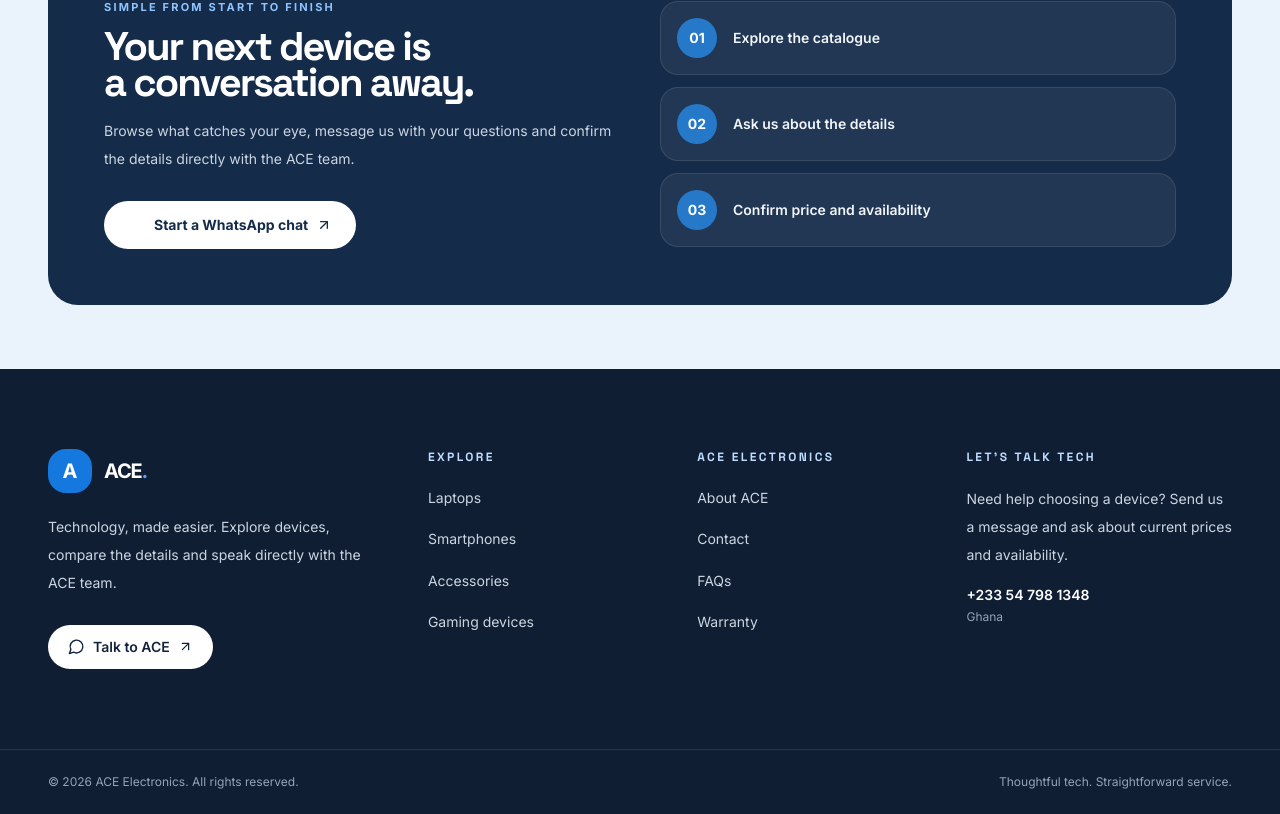
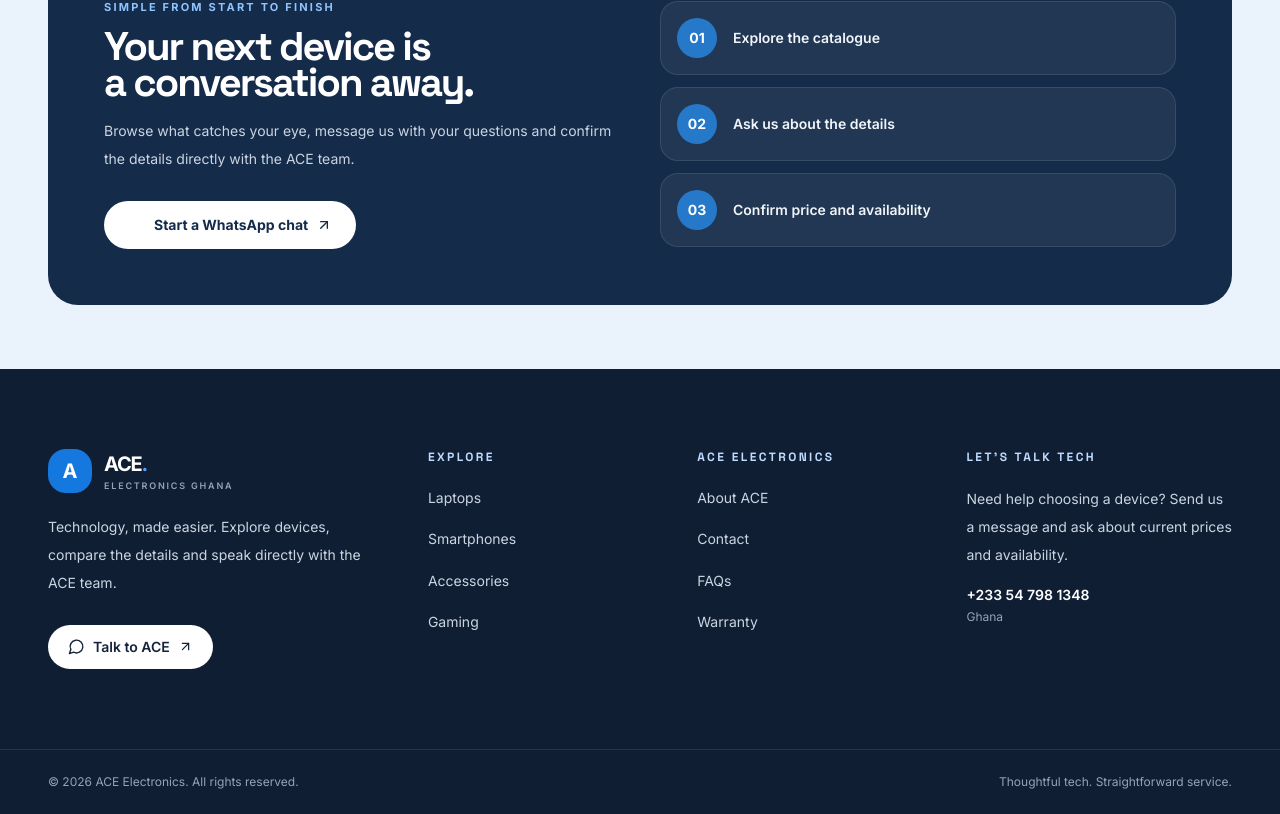
Before and after one commit to Bosman-best/my-nextjs-ace-electronics-web-build, a Next.js app: page / in a window 1280 px wide. Shown: the part 2665-3479 px from the top of the page. Built offline with nearby package versions, Linux system fonts and the light colour scheme.

Commit message:
Unify footer logo lockup and category wording

```diff
--- a/components/redesign/StorefrontFooter.tsx
+++ b/components/redesign/StorefrontFooter.tsx
@@ -1,13 +1,13 @@
 import Link from 'next/link'
 import { ArrowUpRight, MessageCircle } from 'lucide-react'
 
-const shop = [['Laptops','/laptops'],['Smartphones','/smartphones'],['Accessories','/accessories'],['Gaming devices','/gaming']] as const
+const shop = [['Laptops','/laptops'],['Smartphones','/smartphones'],['Accessories','/accessories'],['Gaming','/gaming']] as const
 const company = [['About ACE','/about'],['Contact','/contact'],['FAQs','/faqs'],['Warranty','/warranty']] as const
 
 export default function StorefrontFooter() {
   return <footer className="bg-[#101E34] text-white">
     <div className="mx-auto grid max-w-[1440px] gap-12 px-5 py-16 sm:px-8 md:grid-cols-2 lg:grid-cols-[1.5fr_1fr_1fr_1.2fr] lg:px-12 lg:py-20">
-      <div><Link href="/" className="inline-flex items-center gap-3"><span className="grid h-11 w-11 place-items-center rounded-xl bg-[#1478DF] text-xl font-bold">A</span><span className="text-xl font-bold tracking-[-.06em]">ACE<span className="text-[#58A5FF]">.</span></span></Link><p className="mt-5 max-w-xs text-sm leading-7 text-slate-300">Technology, made easier. Explore devices, compare the details and speak directly with the ACE team.</p><a href="https://wa.me/233547981348" target="_blank" rel="noreferrer" className="mt-7 inline-flex items-center gap-2 rounded-full bg-white px-5 py-3 text-sm font-semibold text-[#14233B] transition hover:bg-blue-50"><MessageCircle size={17}/> Talk to ACE <ArrowUpRight size={15}/></a></div>
+      <div><Link href="/" className="inline-flex items-center gap-3"><span className="grid h-11 w-11 place-items-center rounded-xl bg-[#1478DF] text-xl font-bold">A</span><span className="leading-tight"><span className="block text-xl font-bold tracking-[-.06em]">ACE<span className="text-[#58A5FF]">.</span></span><span className="mt-0.5 block text-[9px] font-semibold uppercase tracking-[.2em] text-slate-400">Electronics Ghana</span></span></Link><p className="mt-5 max-w-xs text-sm leading-7 text-slate-300">Technology, made easier. Explore devices, compare the details and speak directly with the ACE team.</p><a href="https://wa.me/233547981348" target="_blank" rel="noreferrer" className="mt-7 inline-flex items-center gap-2 rounded-full bg-white px-5 py-3 text-sm font-semibold text-[#14233B] transition hover:bg-blue-50"><MessageCircle size={17}/> Talk to ACE <ArrowUpRight size={15}/></a></div>
       <div><h3 className="text-xs font-bold uppercase tracking-[.2em] text-blue-200">Explore</h3><ul className="mt-5 space-y-4">{shop.map(([label,href])=><li key={href}><Link href={href} className="text-sm text-slate-300 transition hover:text-white">{label}</Link></li>)}</ul></div>
       <div><h3 className="text-xs font-bold uppercase tracking-[.2em] text-blue-200">ACE Electronics</h3><ul className="mt-5 space-y-4">{company.map(([label,href])=><li key={href}><Link href={href} className="text-sm text-slate-300 transition hover:text-white">{label}</Link></li>)}</ul></div>
       <div><h3 className="text-xs font-bold uppercase tracking-[.2em] text-blue-200">Let’s talk tech</h3><p className="mt-5 text-sm leading-7 text-slate-300">Need help choosing a device? Send us a message and ask about current prices and availability.</p><p className="mt-4 text-sm font-semibold text-white">+233 54 798 1348</p><p className="mt-1 text-xs text-slate-400">Ghana</p></div>
```
